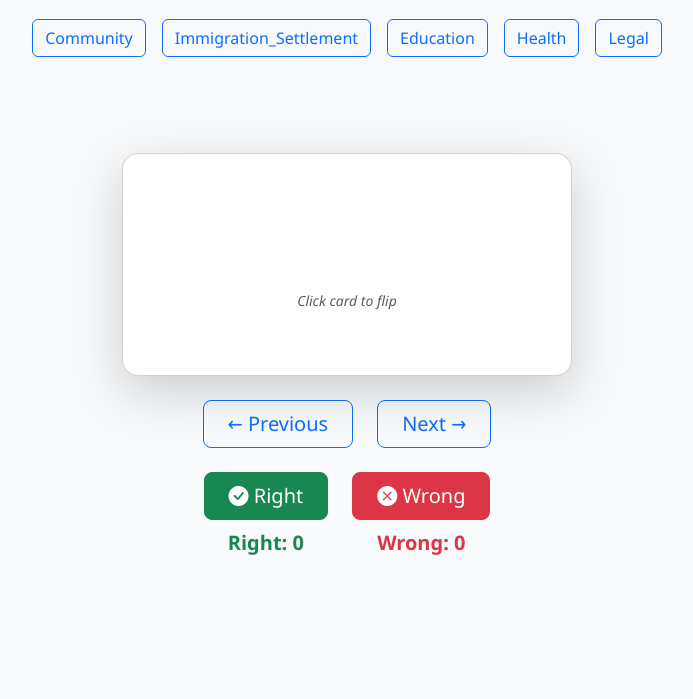
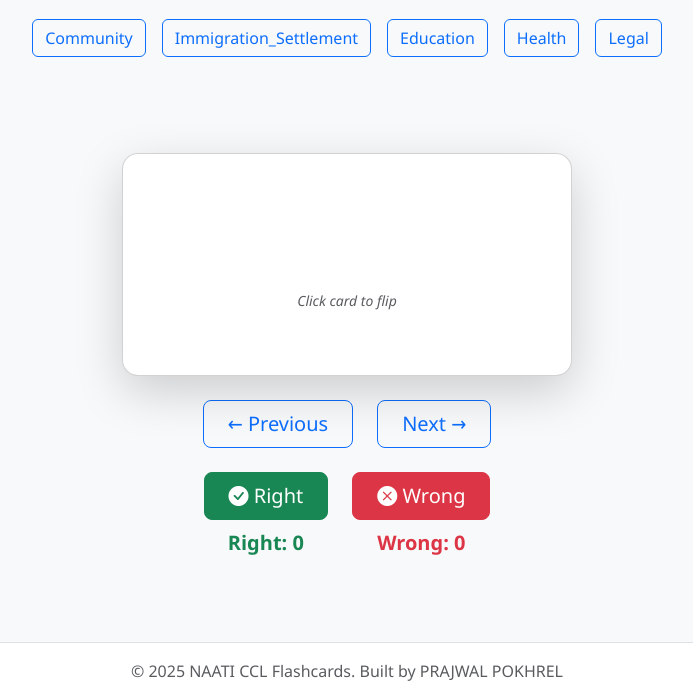
Before and after one commit to pyprajwal/NAATI_APP, a website: page index.html in a window 1280 px wide. Shown: the part 101-800 px from the top of the page, without its empty margins (293-986 px from the left). Drawn offline with nearby package versions, Linux system fonts and the light colour scheme.

Commit message:
added copyright

```diff
--- a/index.html
+++ b/index.html
@@ -68,5 +68,9 @@
     href="https://cdn.jsdelivr.net/npm/bootstrap-icons@1.10.5/font/bootstrap-icons.css"
   />
   <script src="script.js"></script>
+  <footer class="mt-auto text-center text-muted py-3 bg-white border-top">
+  &copy; 2025 NAATI CCL Flashcards. Built by PRAJWAL POKHREL
+</footer>
+
 </body>
 </html>
```
